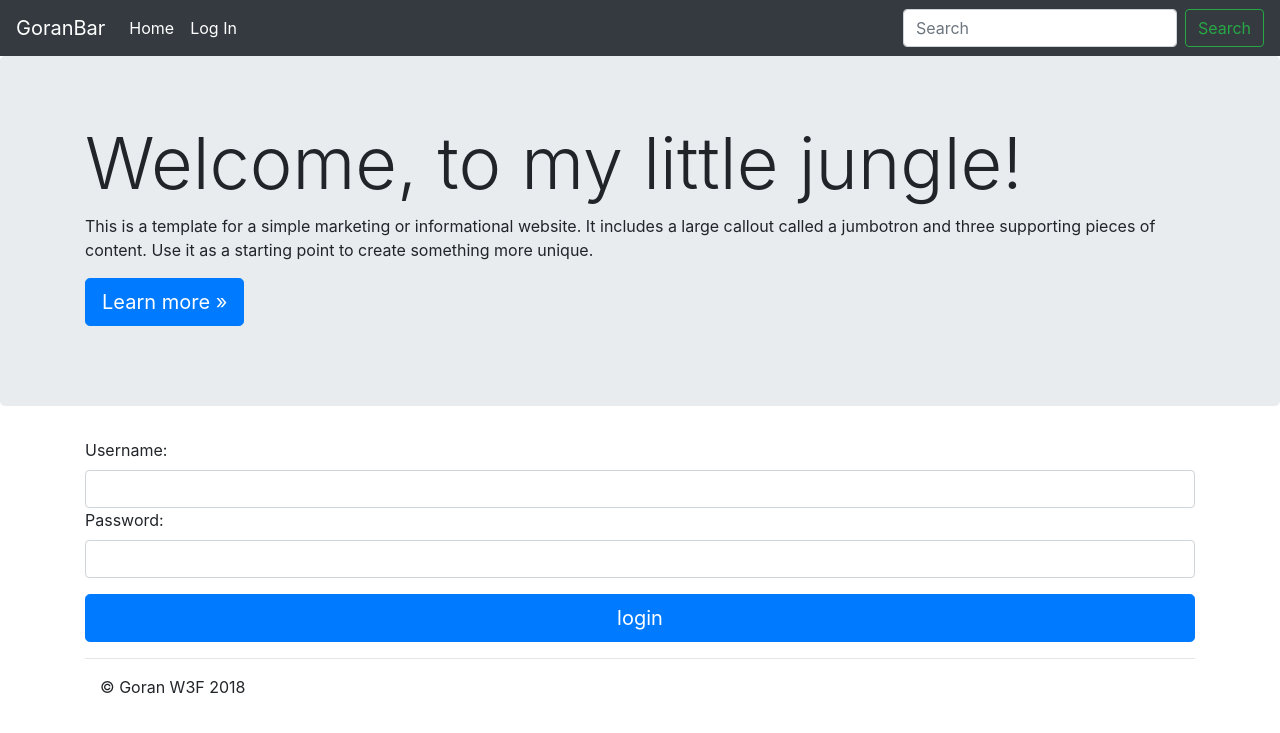
After one commit to Dugner/Symfony-2, a Symfony app: template templates/Default/login.html.twig in a window 1280 px wide. The commit adds this page. Shown: the top 733 px of the page. Run offline with Twig, Linux system fonts and the light colour scheme; the template is opened without the code that fills it, so the values that code supplies are empty; some libraries are stand-ins or nearby versions.

Commit message:
login and logout created

```diff
--- a/src/Entity/Role.php
+++ b/src/Entity/Role.php
@@ -38,4 +38,8 @@ class Role
 
         return $this;
     }
+
+    public function __toString(){
+        return $this->label;
+    }
 }
--- a/src/Entity/User.php
+++ b/src/Entity/User.php
@@ -87,7 +87,7 @@ class User implements UserInterface
     }
 
     /**
-     * @return Collection|Role[]
+     * @return Role[]
      */
     public function getRole(): Collection
     {
@@ -113,7 +113,9 @@ class User implements UserInterface
     }
 
     public function getRoles(){
-        return $this->role;
+
+        return array_map('strval', $this->role->toArray());
+
     }
 
     public function getSalt(){
--- /dev/null
+++ b/templates/Default/login.html.twig
@@ -0,0 +1,22 @@
+{% extends 'base.html.twig' %}
+
+{% block body %}
+
+    <div class="container">
+        <form action="{{ path('login') }}" method="post" class="table">
+        {% if error %}
+        <div class="alert alert-danger" role="alert">{{ error.messageKey|trans(error.messageData, 'security') }}</div>
+        {% endif %}
+        <div class="form-group">
+            <label for="username">Username:</label>
+            <input type="text" id="username" name="_username" value="{{ last_username }}" class="form-control"/>
+
+            <label for="password">Password:</label>
+            <input type="password" id="password" name="_password" class="form-control"/>
+        </div>
+        <div>
+            <button type="submit" class="btn btn-primary btn-lg btn-block" >login</button>
+        </div>
+        </form>
+    <hr>
+{% endblock %}
--- a/templates/header.html.twig
+++ b/templates/header.html.twig
@@ -10,15 +10,28 @@
             <li class="nav-item active">
               <a class="nav-link" href="{{ path("homepage") }}">Home <span class="sr-only">(current)</span></a>
             </li>
+            {% if is_granted('ROLE_USER') %}
             <li class="nav-item active">
               <a class="nav-link" href="{{ path("project_list") }}">Lists of Project</a>
             </li>
             <li class="nav-item active">
               <a class="nav-link" href="{{ path("task_list") }}">List of Tasks</a>
             </li>
+            {% endif %}
+            {% if is_granted('ROLE_ADMIN') %}
             <li class="nav-item active">
               <a class="nav-link" href="{{ path("admin_default") }}">Admin</a>
             </li>
+            {% endif %}
+            {% if is_granted('IS_AUTHENTICATED_FULLY') %}
+            <li class="nav-item active">
+              <a class="nav-link" href="{{ path("logout") }}">Log Out</a>
+            </li>
+            {% else %}
+            <li class="nav-item active">
+              <a class="nav-link" href="{{ path("login") }}">Log In</a>
+            </li>
+            {% endif %}
           </ul>
           <form class="form-inline my-2 my-lg-0">
             <input class="form-control mr-sm-2" type="text" placeholder="Search" aria-label="Search">
```
Also changed, not shown: config/routes.yaml (+7 -0 lines), src/Controller/DefaultController.php (+17 -0 lines), 1 other file.
